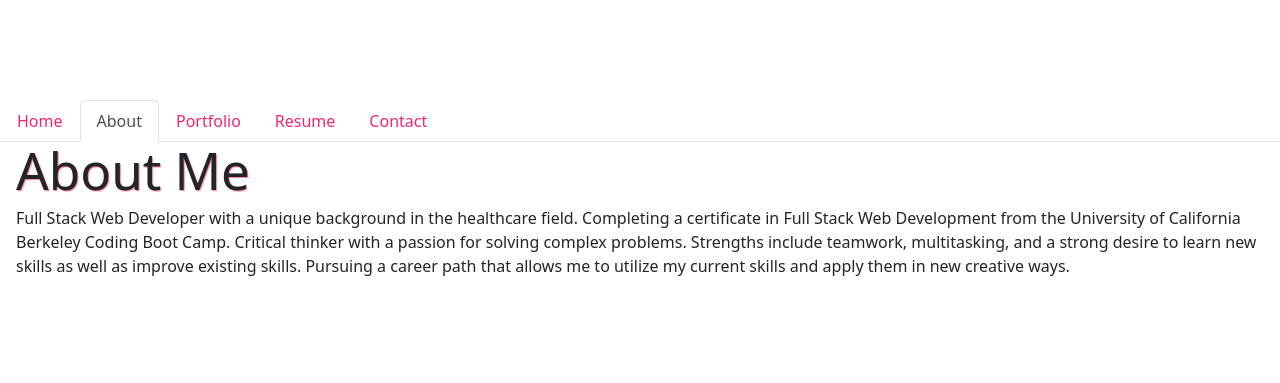
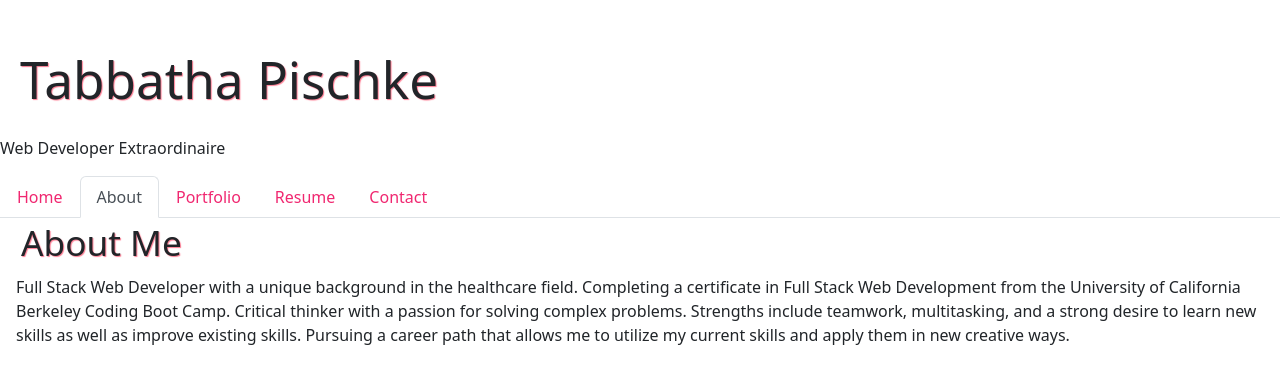
Before and after one commit to tabbdacat/react-professional-portfolio, a React (Vite) app in the folder react-professional-portfolio/: page /About in a window 1280 px wide. Shown: the part 203-586 px from the top of the page. Built offline with nearby package versions, Linux system fonts and the light colour scheme.

Commit message:
formatting, add Header.jsx content

```diff
--- a/react-professional-portfolio/src/App.jsx
+++ b/react-professional-portfolio/src/App.jsx
@@ -1,11 +1,13 @@
 // Bringing in the required import from 'react-router-dom'
 import { Outlet } from 'react-router-dom';
 import Nav from './components/NavTabs';
+import Header from './components/Header';
 
 function App() {
  // The Outlet component will conditionally swap between the different pages according to the URL
   return (
     <>
+      <Header />
       <Nav />
       <main className="mx-3">
         <Outlet />
--- a/react-professional-portfolio/src/components/Header.jsx
+++ b/react-professional-portfolio/src/components/Header.jsx
@@ -0,0 +1,11 @@
+function Header() {
+
+    return (
+        <div>
+            <h1>Tabbatha Pischke</h1>
+            <p>Web Developer Extraordinaire</p>
+        </div>
+    );
+}
+
+export default Header;
--- a/react-professional-portfolio/src/index.css
+++ b/react-professional-portfolio/src/index.css
@@ -30,7 +30,15 @@ body {
 }
 
 h1 {
+  padding: 20px;
   font-size: 3.2em;
+  line-height: 1.1;
+  text-shadow: 1px 1px 1px rgb(254, 126, 148);
+}
+
+h3 {
+  padding: 5px;
+  font-size: 2.2em;
   line-height: 1.1;
   text-shadow: 1px 1px 1px rgb(254, 126, 148);
 }
--- a/react-professional-portfolio/src/pages/About.jsx
+++ b/react-professional-portfolio/src/pages/About.jsx
@@ -1,7 +1,7 @@
 export default function About() {
     return (
         <div>
-            <h1>About Me</h1>
+            <h3>About Me</h3>
             <p>
                 Full Stack Web Developer with a unique background in the healthcare field. Completing a certificate in Full Stack Web Development from the University of California Berkeley Coding Boot Camp. Critical thinker with a passion for solving complex problems. Strengths include teamwork, multitasking, and a strong desire to learn new skills as well as improve existing skills. Pursuing a career path that allows me to utilize my current skills and apply them in new creative ways.
 
```
